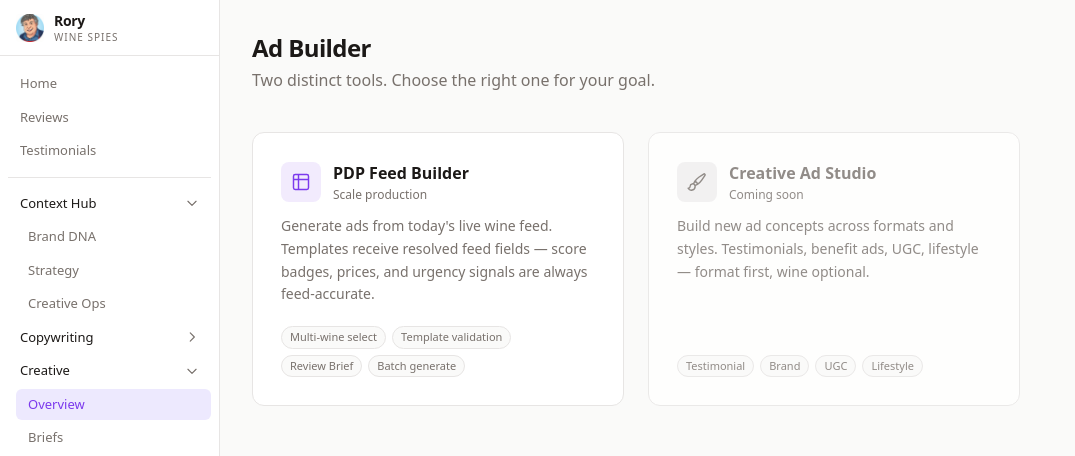
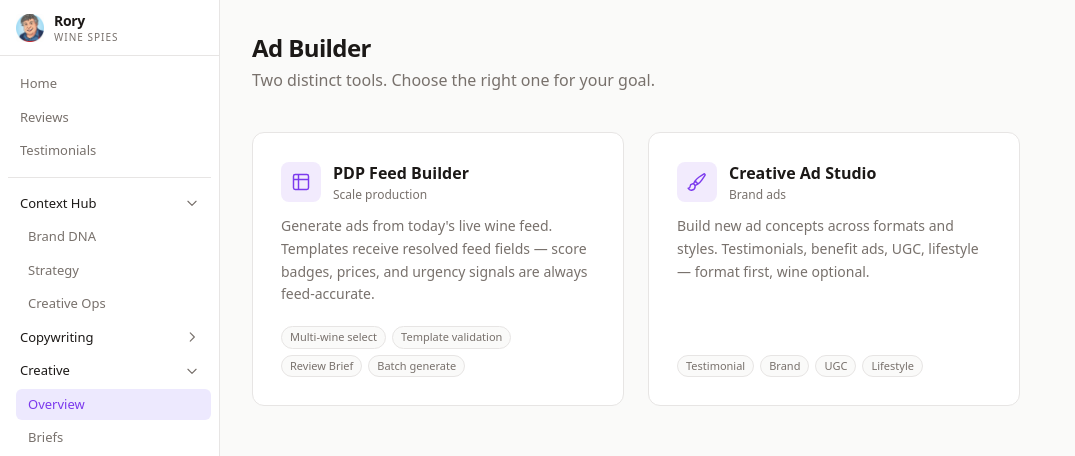
Before and after one commit to winespies-labs/RoryTheMarketer, a Next.js app: page /creative/ad-builder in a window 1280 px wide. Shown: the top 456 px of the page, without its empty margins (0-1075 px from the left). Built offline with nearby package versions, Linux system fonts and the light colour scheme.

Commit message:
fix: activate Creative Ad Studio card on Ad Builder landing page

```diff
--- a/app/creative/ad-builder/page.tsx
+++ b/app/creative/ad-builder/page.tsx
@@ -61,12 +61,12 @@ export default function AdBuilderLanding() {
         {/* Creative Ad Studio */}
         <Link
           href="/creative/ad-builder/studio"
-          className="group rounded-xl border border-border bg-surface p-7 hover:border-border/80 transition-colors flex flex-col gap-3 opacity-80"
+          className="group rounded-xl border border-border bg-surface p-7 hover:border-accent transition-colors flex flex-col gap-3"
         >
           <div className="flex items-center gap-3">
-            <div className="w-10 h-10 rounded-lg bg-muted/10 flex items-center justify-center shrink-0">
+            <div className="w-10 h-10 rounded-lg bg-accent/10 flex items-center justify-center shrink-0">
               <svg
-                className="w-5 h-5 text-muted"
+                className="w-5 h-5 text-accent"
                 fill="none"
                 viewBox="0 0 24 24"
                 stroke="currentColor"
@@ -80,11 +80,11 @@ export default function AdBuilderLanding() {
               </svg>
             </div>
             <div>
-              <h2 className="font-semibold text-muted">
+              <h2 className="font-semibold group-hover:text-accent transition-colors">
                 Creative Ad Studio
               </h2>
               <div className="text-xs text-muted font-medium mt-0.5">
-                Coming soon
+                Brand ads
               </div>
             </div>
           </div>
```
